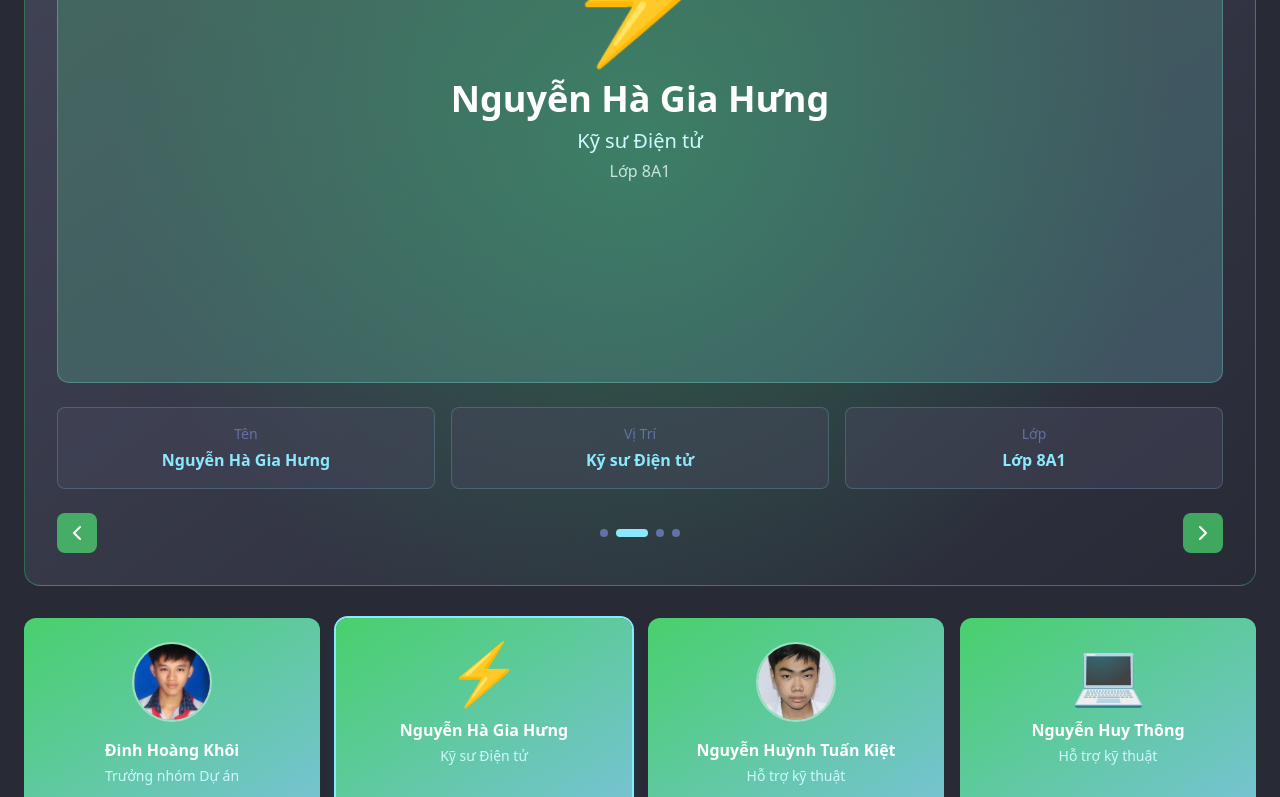
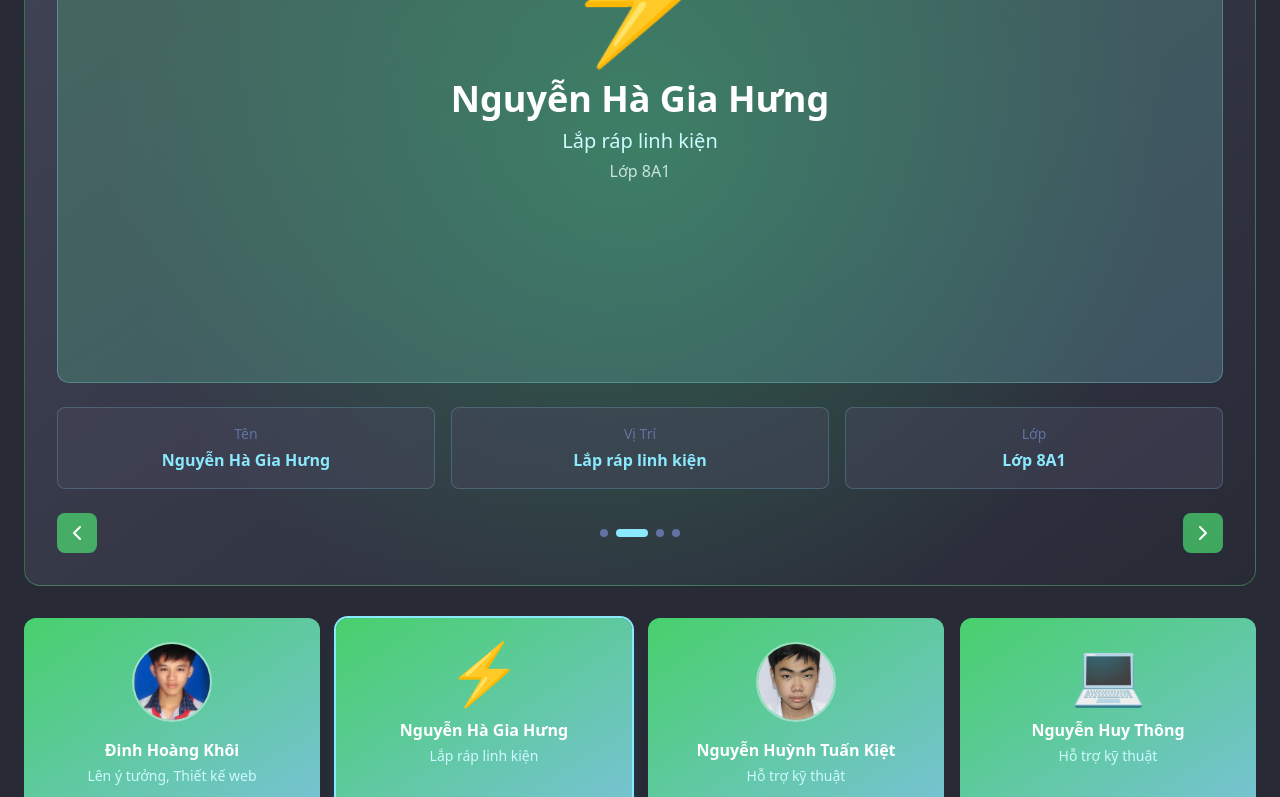
Before and after one commit to Cklh809in-0/Solar, a React (Vite) app: page / in a window 1280 px wide. Shown: the part 2160-2957 px from the top of the page. Built offline with nearby package versions, Linux system fonts and the light colour scheme.

Commit message:
Update author roles

```diff
--- a/src/data/content.ts
+++ b/src/data/content.ts
@@ -43,7 +43,7 @@ export const productImages: ProductImage[] = [
 export const authors: Author[] = [
   {
     name: 'Đinh Hoàng Khôi',
-    role: 'Trưởng nhóm Dự án',
+    role: 'Lên ý tưởng, Thiết kế web',
     class: 'Lớp 8A1',
     icon: '🔬',
     image: 'khoi.jpg',
@@ -51,7 +51,7 @@ export const authors: Author[] = [
   },
   {
     name: 'Nguyễn Hà Gia Hưng',
-    role: 'Kỹ sư Điện tử',
+    role: 'Lắp ráp linh kiện',
     class: 'Lớp 8A1',
     icon: '⚡',
     bio: 'Thiết kế mạch điện và tích hợp cảm biến ánh sáng.',
```
